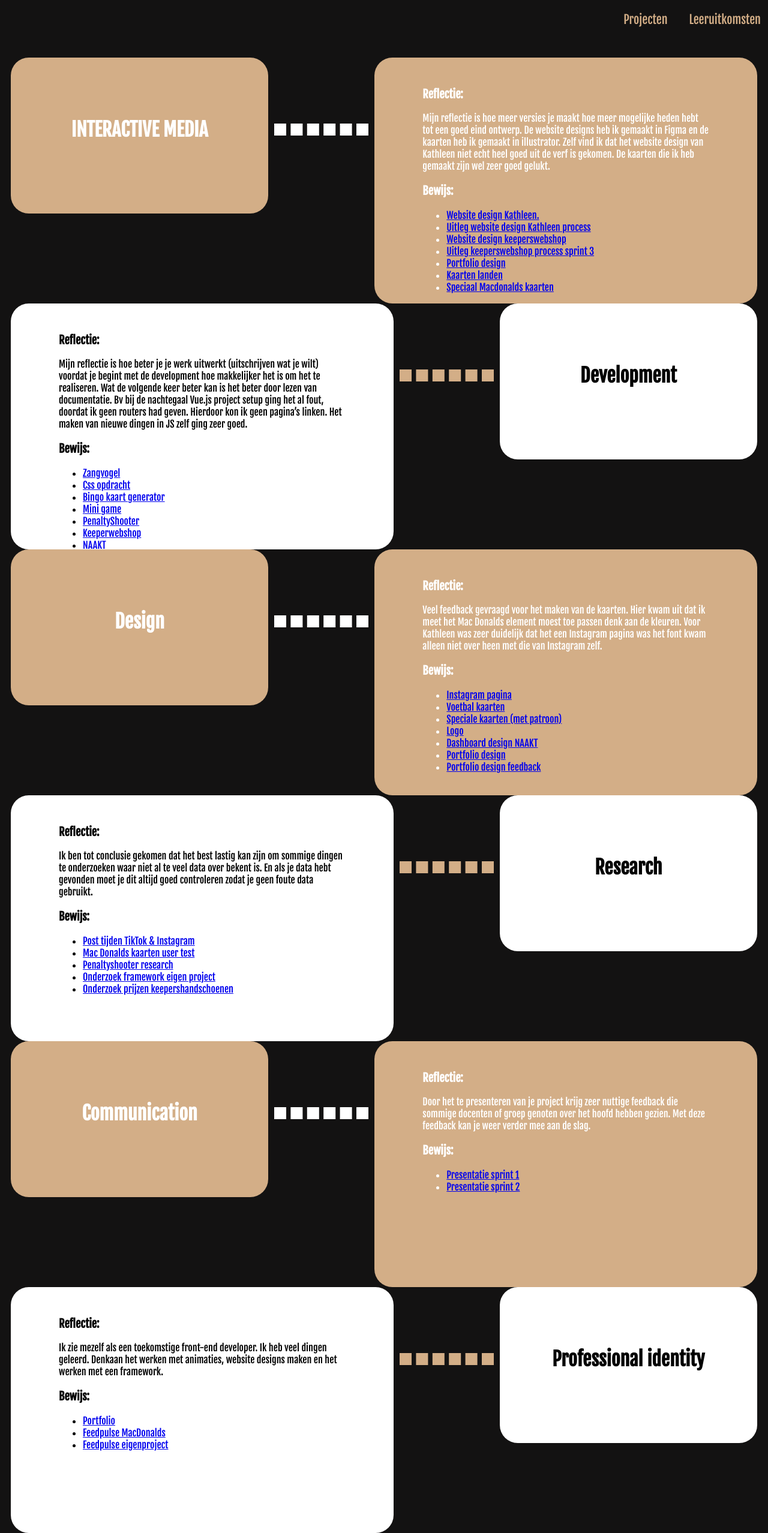
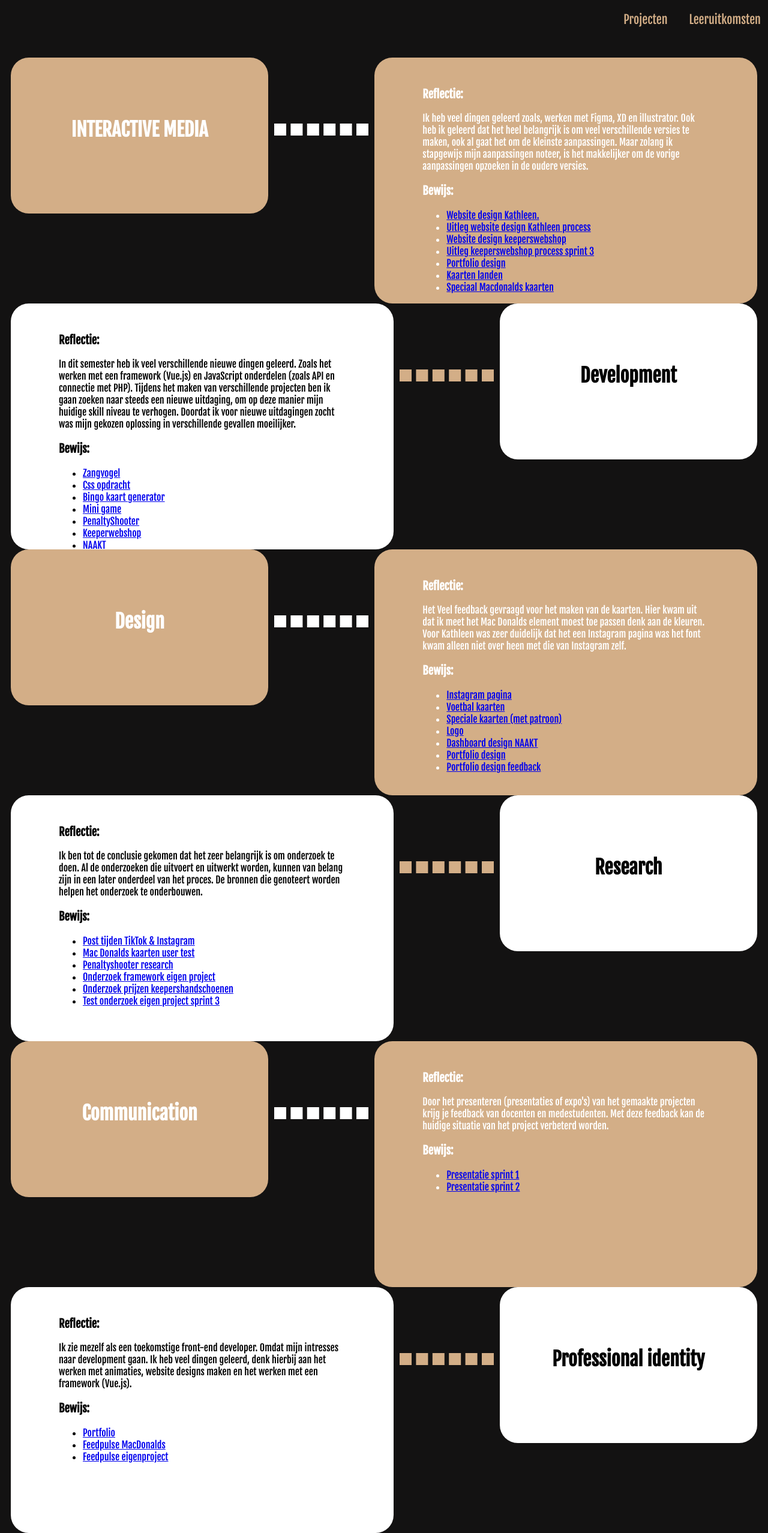
Before and after one commit to MUX-ON-WINDOWS/portofolioWebsite, a Vue app in the folder Portofolio Website/: page /leeruitkomsten in a window 1280 px wide. Shown: the top 2556 px of the page at 60% size. Built offline with nearby package versions, Linux system fonts and the light colour scheme.

Commit message:
Updated text

```diff
--- a/Portofolio Website/src/views/AboutView.vue
+++ b/Portofolio Website/src/views/AboutView.vue
@@ -9,11 +9,9 @@
       <div class="container_content_uitleg1">
         <div class="content_container_margin">
             <h3>Reflectie:</h3>
-              Mijn reflectie is hoe meer versies je maakt hoe meer mogelijke heden hebt tot een goed eind ontwerp.
-              De website designs heb ik gemaakt in Figma en de kaarten heb ik gemaakt in illustrator.
-              Zelf vind ik dat het website design van Kathleen niet echt heel goed uit de verf is gekomen.
-              De kaarten die ik heb gemaakt zijn wel zeer goed gelukt.
-
+              Ik heb veel dingen geleerd zoals, werken met Figma, XD en illustrator.
+              Ook heb ik geleerd dat het heel belangrijk is om veel verschillende versies te maken, ook al gaat het om de kleinste aanpassingen.
+              Maar zolang ik stapgewijs mijn aanpassingen noteer, is het makkelijker om de vorige aanpassingen opzoeken in de oudere versies.
             <h3>Bewijs:</h3>
             <ul>
               <li><a href="https://www.figma.com/file/t62ZqG0sSBJiLgyNA3QW5O/Katleen-Website?node-id=0%3A1&t=2FSAV7a3mpk1iuD1-1">Website design Kathleen.</a></li>
@@ -32,10 +30,11 @@
     <div class="container_content_uitleg2">
       <div class="content_container_margin">
         <h3>Reflectie:</h3>
-        Mijn reflectie is hoe beter je je werk uitwerkt (uitschrijven wat je wilt) voordat je begint met de
-        development hoe makkelijker het is om het te realiseren. Wat de volgende keer beter kan is het beter door lezen van documentatie.
-        Bv bij de nachtegaal Vue.js project setup ging het al fout, doordat ik geen routers had geven.
-        Hierdoor kon ik geen pagina’s linken. Het maken van nieuwe dingen in JS zelf ging zeer goed.
+          In dit semester heb ik veel verschillende nieuwe dingen geleerd. Zoals het werken met een framework (Vue.js) en
+          JavaScript onderdelen (zoals API en connectie met PHP).
+          Tijdens het maken van verschillende projecten ben ik gaan zoeken naar steeds een nieuwe uitdaging,
+          om op deze manier mijn huidige skill niveau te verhogen.
+          Doordat ik voor nieuwe uitdagingen zocht was mijn gekozen oplossing in verschillende gevallen moeilijker.
         <h3>Bewijs:</h3>
         <ul>
           <li><a href="https://github.com/MUX-ON-WINDOWS/Zangschool-De-Nachtegaal-V2.git">Zangvogel</a></li>
@@ -45,7 +44,7 @@
           <li><a href="https://git.fhict.nl/I509147/project-mccampaign">PenaltyShooter</a></li>
           <li><a href="https://github.com/MUX-ON-WINDOWS/KeeperWebshop.Vue">Keeperwebshop</a></li>
           <li><a href="https://github.com/m3m3n70-0/Naakt">NAAKT</a></li>
-          <li><a href="">Code Portfolio</a></li>
+          <li><a href="https://github.com/MUX-ON-WINDOWS/portofolioWebsite.git">Code Portfolio</a></li>
         </ul>
       </div>
     </div>
@@ -63,6 +62,8 @@
     <div class="container_content_uitleg1">
       <div class="content_container_margin">
         <h3>Reflectie:</h3>
+          Het
+
           Veel feedback gevraagd voor het maken van de kaarten. Hier kwam uit dat ik meet het Mac Donalds element moest toe passen
           denk aan de kleuren. Voor Kathleen was zeer duidelijk dat het een Instagram pagina was het font kwam alleen niet over
           heen met die van Instagram zelf.
@@ -84,8 +85,9 @@
     <div class="container_content_uitleg2">
       <div class="content_container_margin">
         <h3>Reflectie:</h3>
-          Ik ben tot conclusie gekomen dat het best lastig kan zijn om sommige dingen te onderzoeken waar niet al te
-          veel data over bekent is. En als je data hebt gevonden moet je dit altijd goed controleren zodat je geen foute data gebruikt.
+          Ik ben tot de conclusie gekomen dat het zeer belangrijk is om onderzoek te doen.
+          Al de onderzoeken die uitvoert en uitwerkt worden, kunnen van belang zijn in een later onderdeel van het proces.
+          De bronnen die genoteert worden helpen het onderzoek te onderbouwen.
         <h3>Bewijs:</h3>
         <ul>
           <li><a href="https://i507258.hera.fhict.nl/research/onderzoekPlanning_TikTok%26Instagram.pdf">Post tijden TikTok & Instagram</a></li>
@@ -93,6 +95,7 @@
           <li><a href="https://i507258.hera.fhict.nl/research/Penalty Shooter research.pdf">Penaltyshooter research</a></li>
           <li><a href="https://i507258.hera.fhict.nl/research/Onderzoek framework eigen project.pdf">Onderzoek framework eigen project</a></li>
           <li><a href="https://i507258.hera.fhict.nl/research/Onderzoek prijs variantie keepers handschoenen.pdf">Onderzoek prijzen keepershandschoenen</a></li>
+          <li><a href="https://i507258.hera.fhict.nl/research/Onderzoek%20webshop%20design.pdf">Test onderzoek eigen project sprint 3</a></li>
         </ul>
       </div>
     </div>
@@ -110,8 +113,11 @@
     <div class="container_content_uitleg1">
       <div class="content_container_margin">
         <h3>Reflectie:</h3>
-          Door het te presenteren van je project krijg zeer nuttige feedback die sommige docenten of groep genoten over het
-          hoofd hebben gezien. Met deze feedback kan je weer verder mee aan de slag.
+          Door het presenteren (presentaties of expo's) van het gemaakte projecten krijg je feedback van docenten en medestudenten.
+          Met deze feedback kan de huidige situatie van het project verbeterd worden.
+
+        <!-- Door het te presenteren van je project krijg zeer nuttige feedback die sommige docenten of groep genoten over het
+          hoofd hebben gezien. Met deze feedback kan je weer verder mee aan de slag. -->
         <h3>Bewijs:</h3>
         <ul>
           <li><a href="https://i507258.hera.fhict.nl/presentatie/sprint1Mac.pptx">Presentatie sprint 1</a></li>
@@ -125,8 +131,8 @@
     <div class="container_content_uitleg2">
       <div class="content_container_margin">
         <h3>Reflectie:</h3>
-          Ik zie mezelf als een toekomstige front-end developer.
-          Ik heb veel dingen geleerd. Denkaan het werken met animaties, website designs maken en het werken met een framework.
+          Ik zie mezelf als een toekomstige front-end developer. Omdat mijn intresses naar development gaan.
+          Ik heb veel dingen geleerd, denk hierbij aan het werken met animaties, website designs maken en het werken met een framework (Vue.js).
         <h3>Bewijs:</h3>
         <ul>
           <li><a href="https://i507258.hera.fhict.nl/">Portfolio</a></li>
--- a/Portofolio Website/src/views/KeeperSprint3.vue
+++ b/Portofolio Website/src/views/KeeperSprint3.vue
@@ -29,6 +29,11 @@ import { RouterLink } from 'vue-router'
                 Deze feedback is verwerkt in het <a href="https://i507258.hera.fhict.nl/KeepersWebShop/Iteratie%20beschrijving%20eigen%20project%20design%20week%203.pdf">design</a>
                 van de keeperswebshop.
             </p>
+            <h3>Test onderzoek website design:</h3>
+            <p>
+                Na het maken van het website design ben ik begonnen met een aantal vragen optezetten om deze aan mijn doelgroep te stellen.
+                De antworden en vragen heb ik genoteerd in mijn <a href="https://i507258.hera.fhict.nl/research/Onderzoek%20webshop%20design.pdf">bestand</a>.
+            </p>
             <div class="containerPenaltyShooterImages">
                 <img src="@/assets/WebshopFinal.png"/>
             </div>
@@ -36,6 +41,7 @@ import { RouterLink } from 'vue-router'
             <div class="container_buttons">
                 <button><RouterLink to="/leeruitkomsten">INTERACTIVE MEDIA</RouterLink></button>
                 <button><RouterLink to="/leeruitkomsten">Design</RouterLink></button>
+                <button><RouterLink to="/leeruitkomsten">Research</RouterLink></button>
             </div>
         </div>
     </div>
```
